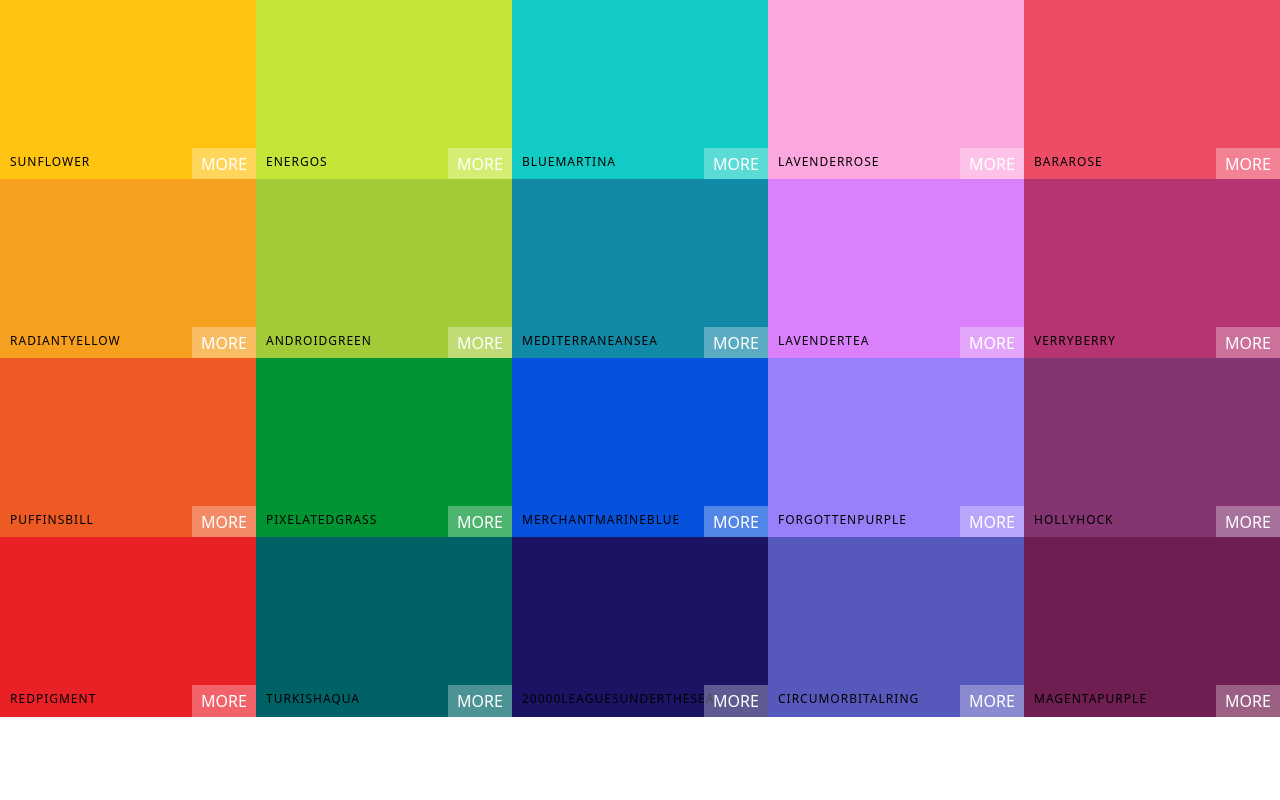
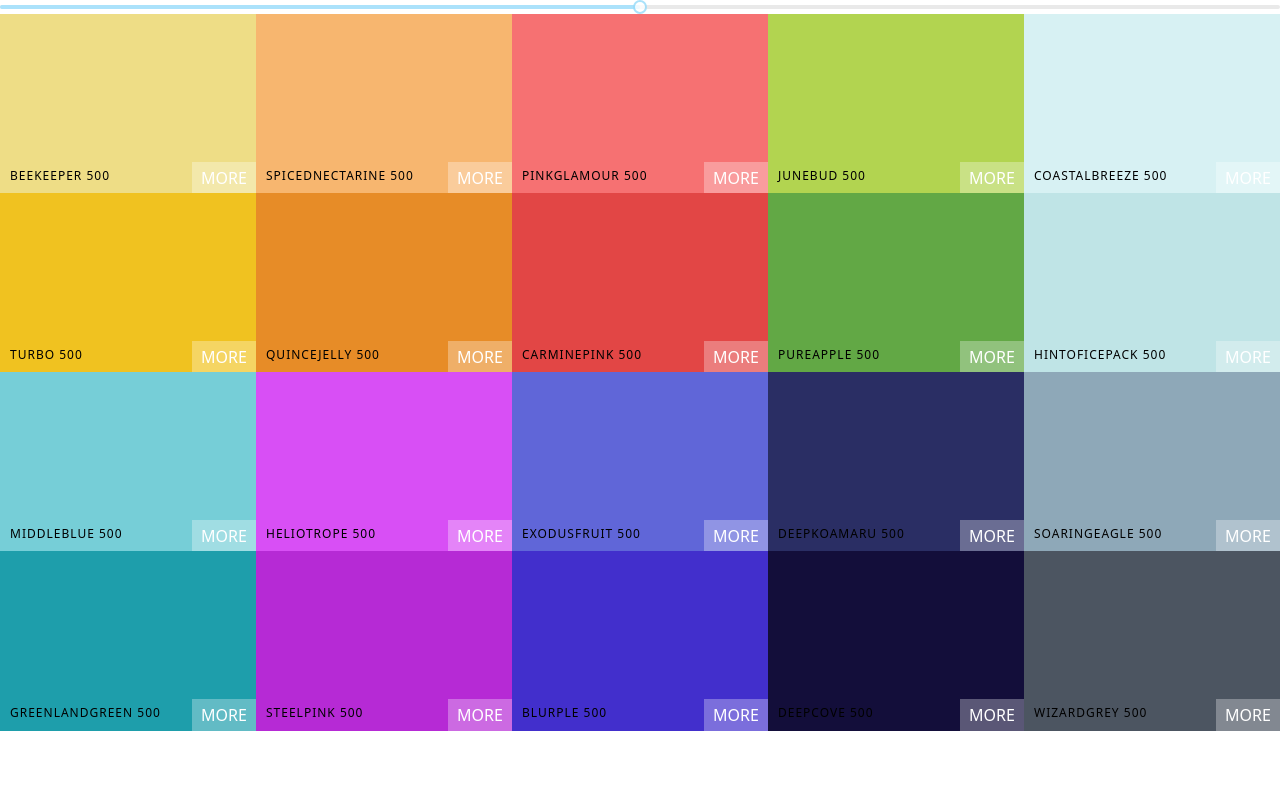
Before and after one commit to arzivre/color-palettes, a React (Vite) app: page /palette/1 in a window 1280 px wide. Shown: the top 800 px of the page. Built offline with nearby package versions, Linux system fonts and the light colour scheme.

Commit message:
add unstyled slider

```diff
--- a/package.json
+++ b/package.json
@@ -10,6 +10,7 @@
   },
   "dependencies": {
     "chroma-js": "^2.4.2",
+    "rc-slider": "^10.0.1",
     "react": "^18.2.0",
     "react-dom": "^18.2.0"
   },
--- a/src/App.tsx
+++ b/src/App.tsx
@@ -5,8 +5,7 @@ import { generatePalette } from './colorHelpers'
 export default function App() {
   return (
     <div>
-      <Palette palette={seedColors[2]} />
-      {JSON.stringify(generatePalette(seedColors[2]))}
+      <Palette generatedPalette={generatePalette(seedColors[4])} />
     </div>
   )
 }
--- a/src/colorHelpers.ts
+++ b/src/colorHelpers.ts
@@ -1,26 +1,23 @@
 import chroma from 'chroma-js'
 import { Palette } from './seedColors'
-
 const levels = [50, 100, 200, 300, 400, 500, 600, 700, 800, 900]
 
 function generatePalette(starterPalette: Palette) {
   let newPalette = {
-    palleteName: starterPalette.paletteName,
+    paletteName: starterPalette.paletteName,
     id: starterPalette.id,
     emoji: starterPalette.emoji,
     colors: {},
   }
-
   for (let level of levels) {
     newPalette.colors[level] = []
   }
-
   for (let color of starterPalette.colors) {
     let scale = getScale(color.color, 10).reverse()
     for (let i in scale) {
       newPalette.colors[levels[i]].push({
         name: `${color.name} ${levels[i]}`,
-        id: color.name.toLowerCase().replace(/ /g, '_'),
+        id: color.name.toLowerCase().replace(/ /g, '-'),
         hex: scale[i],
         rgb: chroma(scale[i]).css(),
         rgba: chroma(scale[i])
@@ -30,16 +27,14 @@ function generatePalette(starterPalette: Palette) {
       })
     }
   }
-
   return newPalette
 }
-
-function getRange(hexColor: string | number) {
+function getRange(hexColor: string | number | chroma.Color) {
   const end = '#fff'
-  return [chroma(hexColor).darken(1.4).hex()]
+  return [chroma(hexColor).darken(1.4).hex(), hexColor, end]
 }
 
-function getScale(hexColor: string | number, numberOfColors: number) {
+function getScale(hexColor: any, numberOfColors: number | undefined) {
   return chroma.scale(getRange(hexColor)).mode('lab').colors(numberOfColors)
 }
 
--- a/src/components/Palette.tsx
+++ b/src/components/Palette.tsx
@@ -1,14 +1,46 @@
-import { PaletteProps } from '../seedColors'
+import { useState } from 'react'
+import Slider from 'rc-slider'
 import ColorBox from './ColorBox'
+import 'rc-slider/assets/index.css'
 
-const Palette = (palette: PaletteProps) => {
-  const colorBoxes = palette.palette.colors.map((color) => (
-    <ColorBox key={color.color} background={color.color} name={color.name} />
+interface Props {
+  generatedPalette: GeneratedPalette
+}
+
+interface GeneratedPalette {
+  paletteName: string
+  id: string
+  emoji: string
+  colors: { [key: string]: Color[] }
+}
+
+interface Color {
+  name: string
+  id: string
+  hex: string
+  rgb: string
+  rgba: string
+}
+
+const Palette = ({ generatedPalette }: Props) => {
+  const [level, setLevel] = useState<number>(500)
+
+  const colorBoxes = generatedPalette.colors[level].map((color) => (
+    <ColorBox key={color.id} background={color.hex} name={color.name} />
   ))
 
   return (
     <div className='h-[100vh]'>
       {/* Navbar */}
+      <Slider
+        min={100}
+        max={900}
+        step={100}
+        defaultValue={level}
+        onChange={(nextValues) => {
+          setLevel(nextValues as number)
+        }}
+      />
       <div className='h-[90%]'>{colorBoxes}</div>
       {/* Footer */}
     </div>
```
Also changed, not shown: 1 other file (tests, documents, lock files or other folders).
